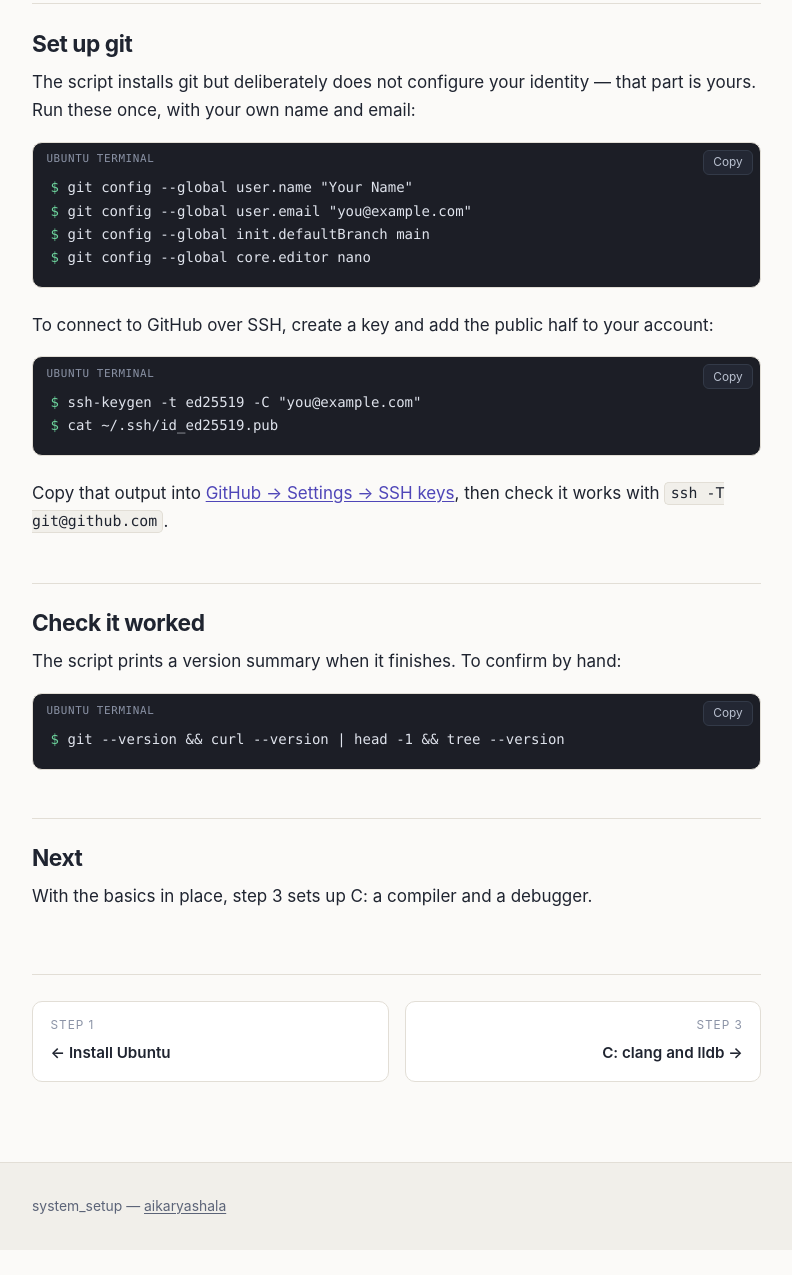
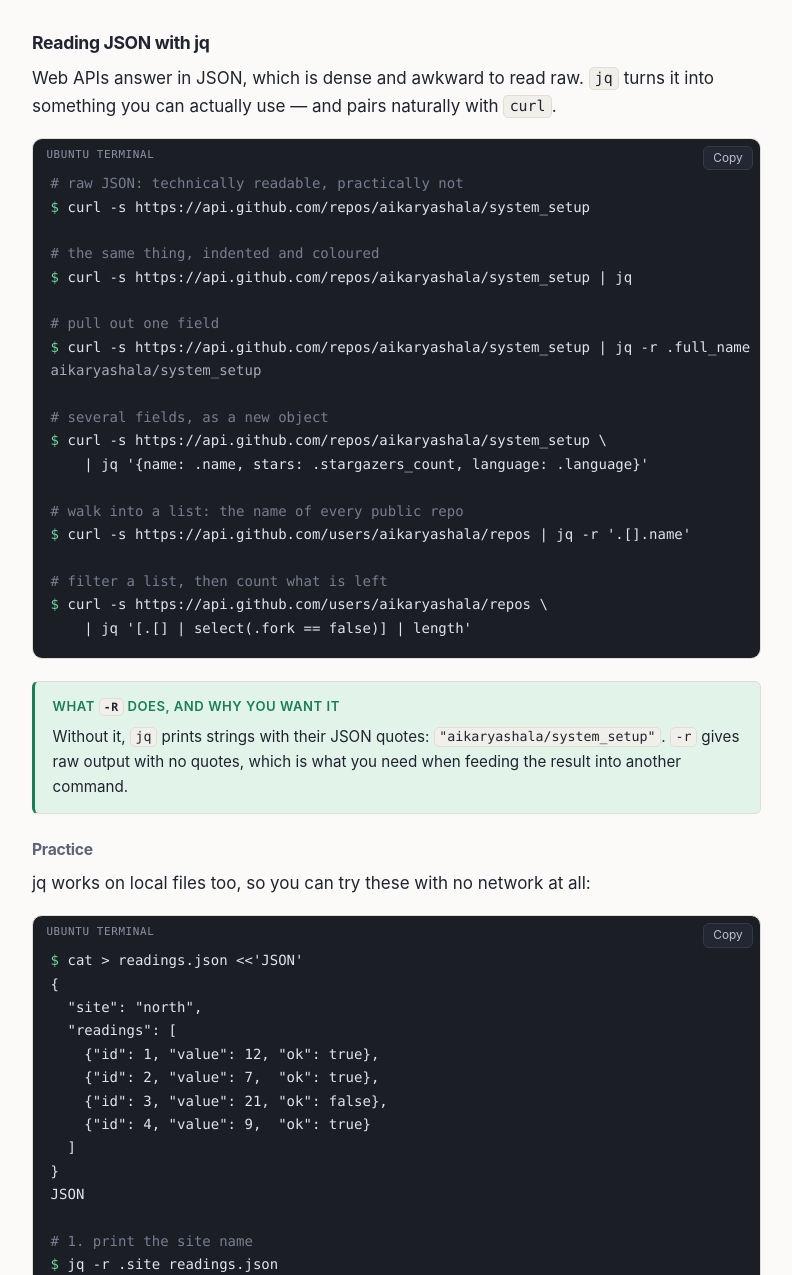
Before and after one commit to aikaryashala/system_setup, a plain HTML site: page docs/02_install_cmds/index.html in a window 1280 px wide. Shown: the part 2251-3526 px from the top of the page, without its empty margins (92-884 px from the left). Before the commit the page ends 3501 px from the top, so only its background shows below. Drawn offline with Linux system fonts and the light colour scheme.

Commit message:
move jq command as it needed to understand JSON format
Entire-Checkpoint: ae7792f87ea3

```diff
--- a/docs/02_install_cmds/index.html
+++ b/docs/02_install_cmds/index.html
@@ -4,7 +4,7 @@
 <meta charset="utf-8">
 <meta name="viewport" content="width=device-width, initial-scale=1">
 <title>Step 2 — Core command line tools · system_setup</title>
-<meta name="description" content="Install the core Ubuntu command line tools: git, curl, ssh, vim, nano, less, file, tree, htop, zip and the basic network utilities.">
+<meta name="description" content="Install the core Ubuntu command line tools: git, curl, ssh, vim, nano, less, file, jq, tree, htop, zip and the basic network utilities.">
 <link rel="stylesheet" href="../assets/style.css">
 <script>
 (function(){try{var t=localStorage.getItem('system-setup-theme');if(t){document.documentElement.setAttribute('data-theme',t);}}catch(e){}}());
@@ -72,6 +72,7 @@
     <li><code>vim</code><span>The powerful one. <code>:q!</code> gets you out.</span></li>
     <li><code>less</code><span>Page through long output. <kbd>Space</kbd> scrolls, <kbd>/</kbd> searches, <kbd>q</kbd> quits.</span></li>
     <li><code>file</code><span>Tell me what this file actually is, regardless of its extension.</span></li>
+    <li><code>jq</code><span>Read, filter and reshape JSON — the format almost every web API answers in.</span></li>
   </ul>
 
   <h3>Looking around</h3>
@@ -82,7 +83,7 @@
   </ul>
 
   <div class="callout note">
-    <div class="callout-title">Looking for ripgrep, fzf, jq or tmux?</div>
+    <div class="callout-title">Looking for ripgrep, fzf or tmux?</div>
     <p>
       They are in <a href="../06_install_more_cmds/">step 6</a>, along with
       <code>wget</code>, <code>rsync</code>, <code>bat</code>, <code>fd</code>
@@ -109,6 +110,86 @@
 
 <span class="comment"># where does a name point?</span>
 <span class="prompt">$ </span>dig +short github.com</code></pre>
+  </div>
+
+  <h3>Reading JSON with jq</h3>
+
+  <p>
+    Web APIs answer in JSON, which is dense and awkward to read raw.
+    <code>jq</code> turns it into something you can actually use — and pairs
+    naturally with <code>curl</code>.
+  </p>
+
+  <div class="codeblock" data-label="ubuntu terminal">
+<pre><code><span class="comment"># raw JSON: technically readable, practically not</span>
+<span class="prompt">$ </span>curl -s https://api.github.com/repos/aikaryashala/system_setup
+
+<span class="comment"># the same thing, indented and coloured</span>
+<span class="prompt">$ </span>curl -s https://api.github.com/repos/aikaryashala/system_setup | jq
+
+<span class="comment"># pull out one field</span>
+<span class="prompt">$ </span>curl -s https://api.github.com/repos/aikaryashala/system_setup | jq -r .full_name
+<span class="out">aikaryashala/system_setup</span>
+
+<span class="comment"># several fields, as a new object</span>
+<span class="prompt">$ </span>curl -s https://api.github.com/repos/aikaryashala/system_setup \
+    | jq '{name: .name, stars: .stargazers_count, language: .language}'
+
+<span class="comment"># walk into a list: the name of every public repo</span>
+<span class="prompt">$ </span>curl -s https://api.github.com/users/aikaryashala/repos | jq -r '.[].name'
+
+<span class="comment"># filter a list, then count what is left</span>
+<span class="prompt">$ </span>curl -s https://api.github.com/users/aikaryashala/repos \
+    | jq '[.[] | select(.fork == false)] | length'</code></pre>
+  </div>
+
+  <div class="callout tip">
+    <div class="callout-title">What <code>-r</code> does, and why you want it</div>
+    <p>
+      Without it, <code>jq</code> prints strings with their JSON quotes:
+      <code>"aikaryashala/system_setup"</code>. <code>-r</code> gives raw output
+      with no quotes, which is what you need when feeding the result into
+      another command.
+    </p>
+  </div>
+
+  <h4>Practice</h4>
+
+  <p>jq works on local files too, so you can try these with no network at all:</p>
+
+  <div class="codeblock" data-label="ubuntu terminal">
+<pre><code><span class="prompt">$ </span>cat &gt; readings.json &lt;&lt;'JSON'
+{
+  "site": "north",
+  "readings": [
+    {"id": 1, "value": 12, "ok": true},
+    {"id": 2, "value": 7,  "ok": true},
+    {"id": 3, "value": 21, "ok": false},
+    {"id": 4, "value": 9,  "ok": true}
+  ]
+}
+JSON
+
+<span class="comment"># 1. print the site name</span>
+<span class="prompt">$ </span>jq -r .site readings.json
+
+<span class="comment"># 2. every value, one per line</span>
+<span class="prompt">$ </span>jq '.readings[].value' readings.json
+
+<span class="comment"># 3. only the readings marked ok</span>
+<span class="prompt">$ </span>jq '.readings[] | select(.ok)' readings.json
+
+<span class="comment"># 4. how many are not ok?</span>
+<span class="prompt">$ </span>jq '[.readings[] | select(.ok == false)] | length' readings.json
+
+<span class="comment"># 5. add the values up</span>
+<span class="prompt">$ </span>jq '[.readings[].value] | add' readings.json
+
+<span class="comment"># 6. the largest value</span>
+<span class="prompt">$ </span>jq '[.readings[].value] | max' readings.json
+
+<span class="comment"># 7. reshape into a simpler list</span>
+<span class="prompt">$ </span>jq '[.readings[] | {id, value}]' readings.json</code></pre>
   </div>
 
   <h2 id="git-setup">Set up git</h2>
@@ -143,7 +224,7 @@
   <p>The script prints a version summary when it finishes. To confirm by hand:</p>
 
   <div class="codeblock" data-label="ubuntu terminal">
-<pre><code><span class="prompt">$ </span>git --version &amp;&amp; curl --version | head -1 &amp;&amp; tree --version</code></pre>
+<pre><code><span class="prompt">$ </span>git --version &amp;&amp; curl --version | head -1 &amp;&amp; tree --version &amp;&amp; jq --version</code></pre>
   </div>
 
   <h2 id="next">Next</h2>
```
Also changed, not shown: docs/06_install_more_cmds/index.html (+4 -9 lines), docs/index.html (+3 -3 lines), 5 other files.
